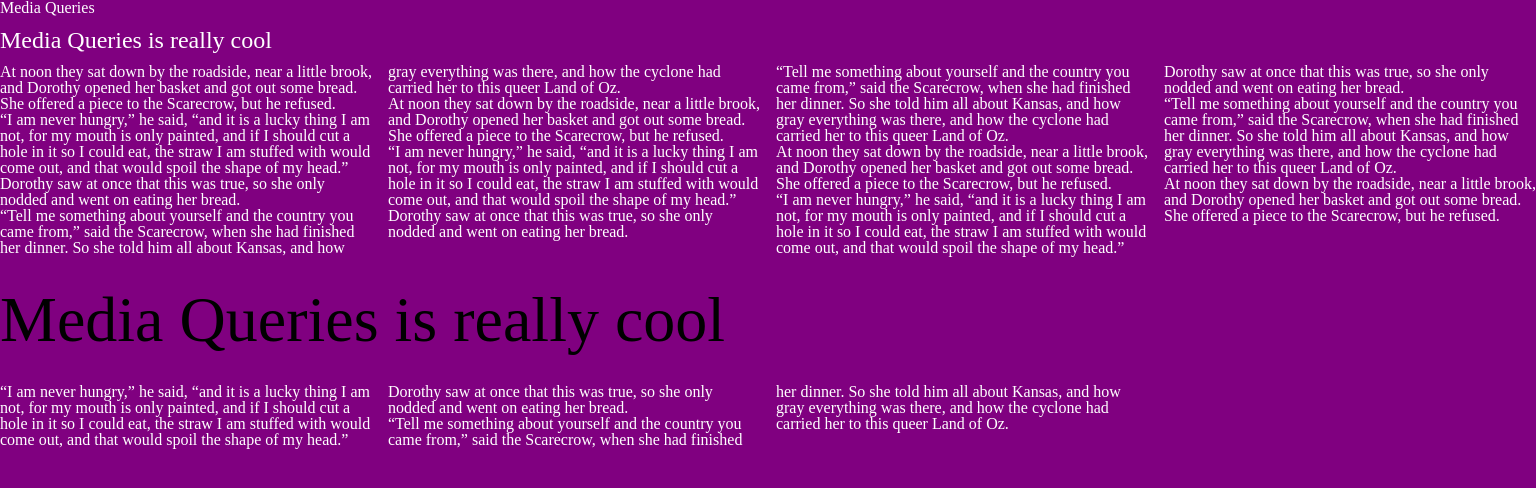
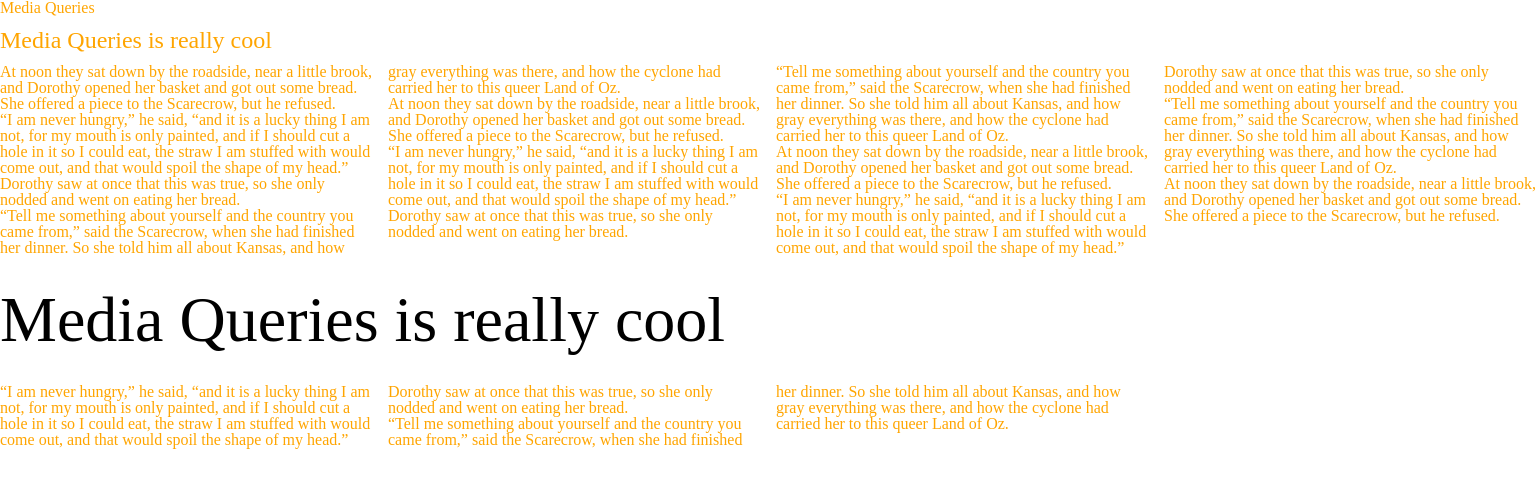
Before and after one commit to BryanVelic/B3-2020-2021-CSS-learning-css, a plain HTML site: page index.html in a window 1536 px wide. Drawn offline with Linux system fonts and the light colour scheme.

Commit message:
Update master.css

```diff
--- a/css/master.css
+++ b/css/master.css
@@ -42,8 +42,7 @@ h3 {
 /*desktops - higher resolution*/
 @media (min-width: 1281px) {
   body {
-    background: purple;
-    color : #fff;
+    color : orange;
   }
 }
 h3 {
```
